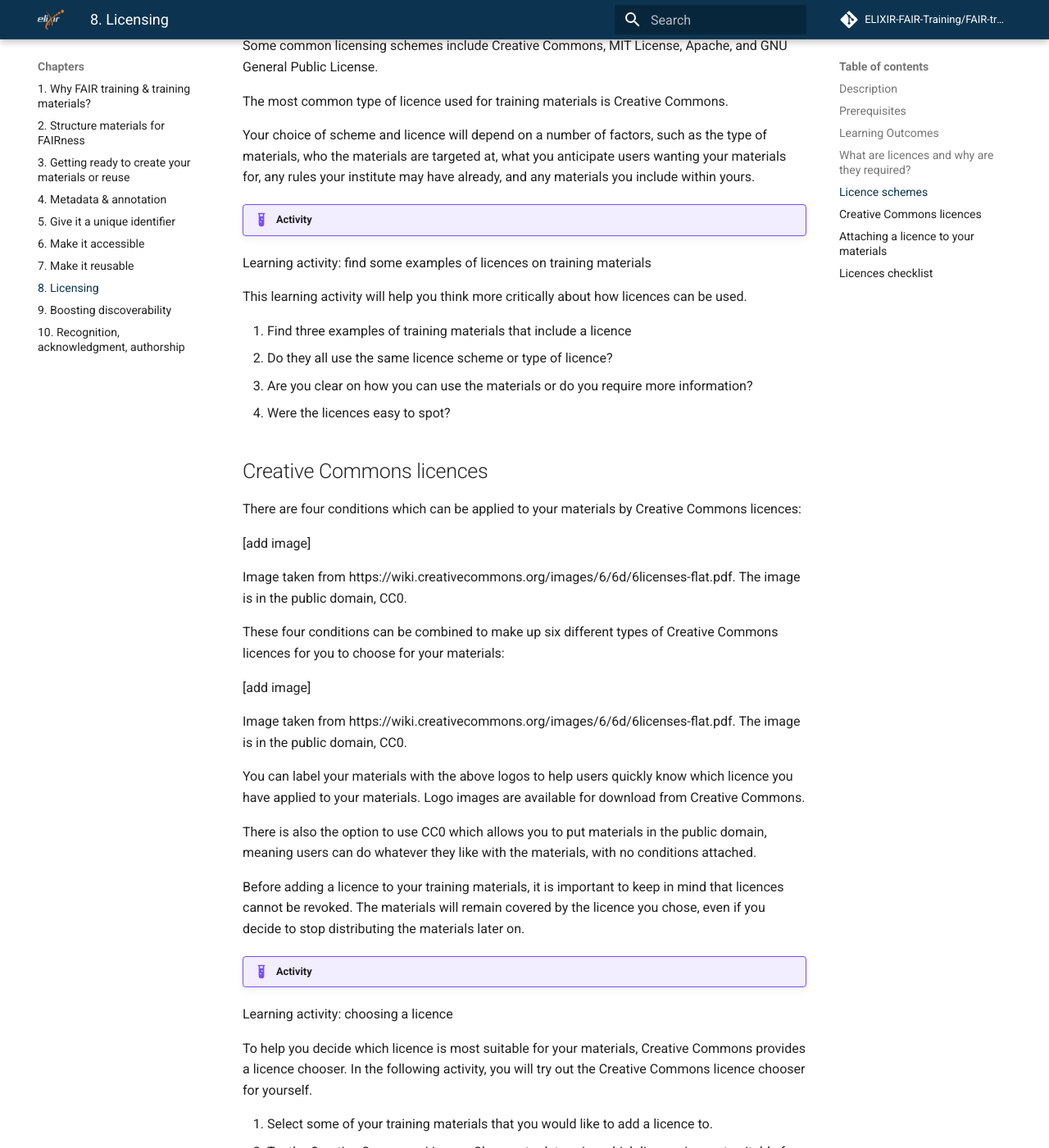
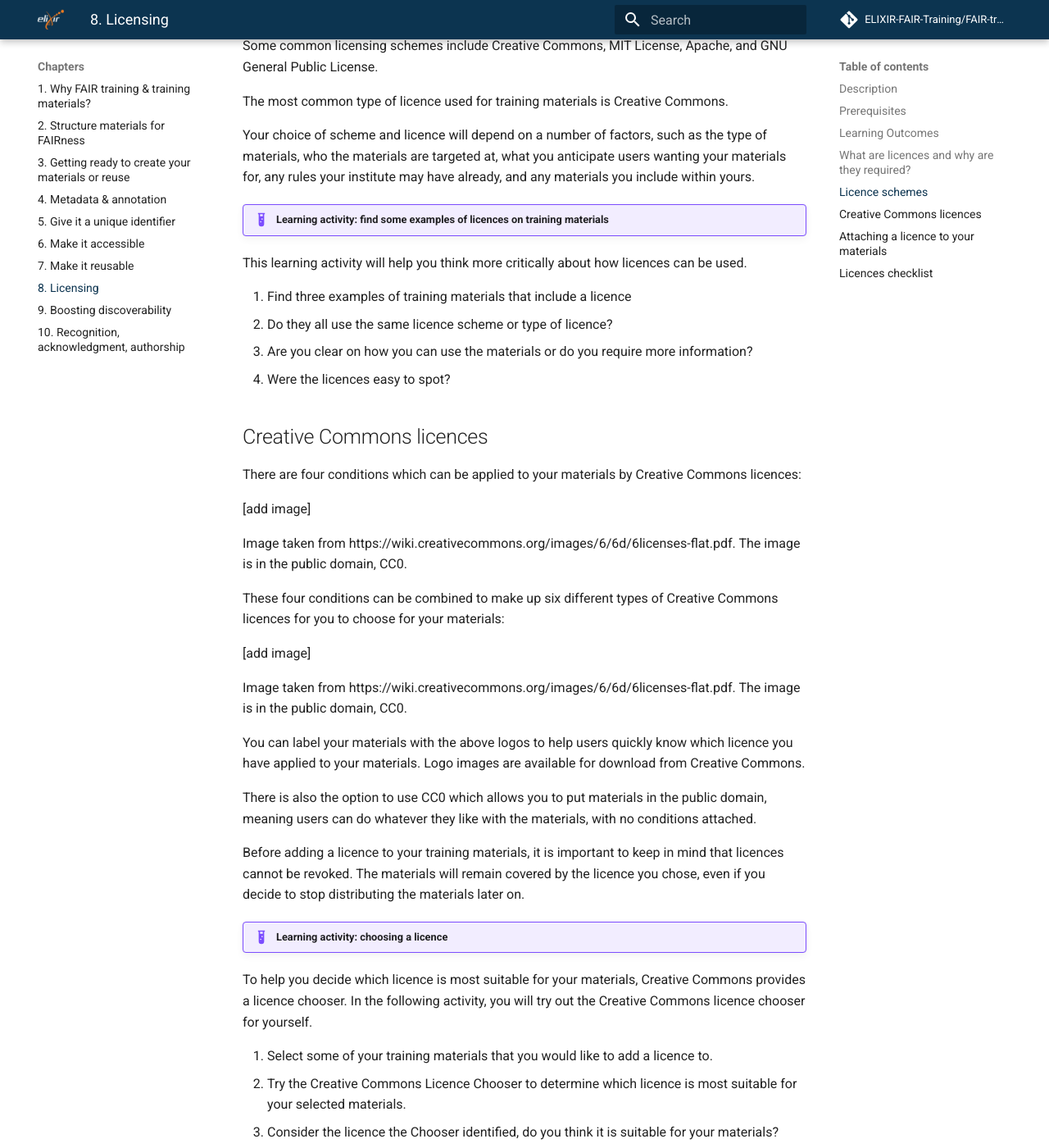
Before and after one commit to elixir-europe-training/ELIXIR-TrP-FAIR-training-handbook, an MkDocs documentation site: the page built from docs/chapters/chapter_08.md, in a window 1280 px wide and 1400 px high, scrolled down 1167 px. Shown: the whole window at 82% size. Built offline with MkDocs 1.6.1 and Material for MkDocs 9.7.7, drawn with Linux system fonts in a browser that asks for light colours; comment, search, counter and statistics services are not loaded.

Commit message:
Update chapter_08.md
Editing activity tags

```diff
--- a/docs/chapters/chapter_08.md
+++ b/docs/chapters/chapter_08.md
@@ -29,8 +29,7 @@ The most common type of licence used for training materials is Creative Commons.
 
 Your choice of scheme and licence will depend on a number of factors, such as the type of materials, who the materials are targeted at, what you anticipate users wanting your materials for, any rules your institute may have already, and any materials you include within yours.
 
-!!! example "Activity"
-  Learning activity: find some examples of licences on training materials
+!!! example "Learning activity: find some examples of licences on training materials"
 
 This learning activity will help you think more critically about how licences can be used.
 
@@ -59,8 +58,7 @@ There is also the option to use CC0 which allows you to put materials in the pub
 
 Before adding a licence to your training materials, it is important to keep in mind that licences cannot be revoked. The materials will remain covered by the licence you chose, even if you decide to stop distributing the materials later on.
 
-!!! example "Activity"
-  Learning activity: choosing a licence
+!!! example "Learning activity: choosing a licence "
 
 To help you decide which licence is most suitable for your materials, Creative Commons provides a licence chooser. In the following activity, you will try out the Creative Commons licence chooser for yourself.
 
```
